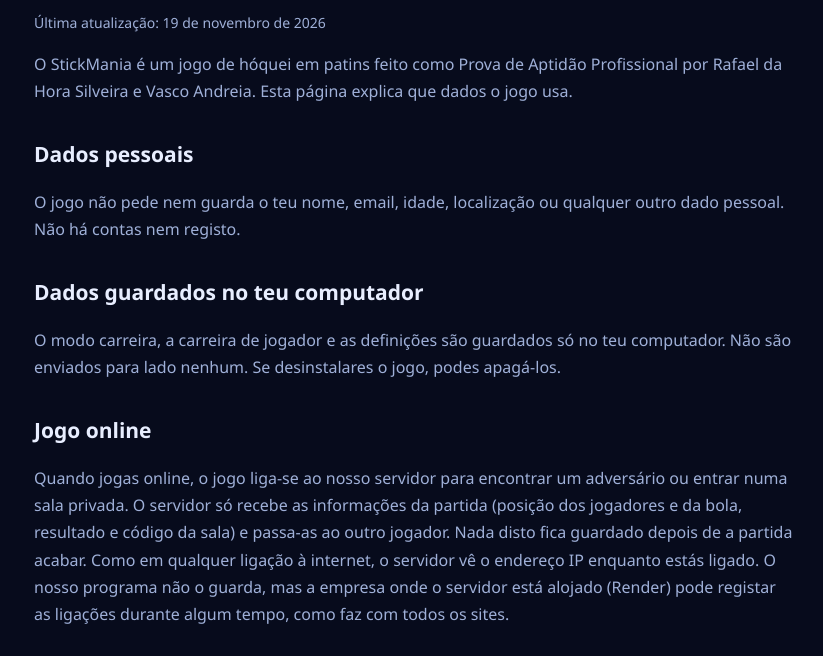
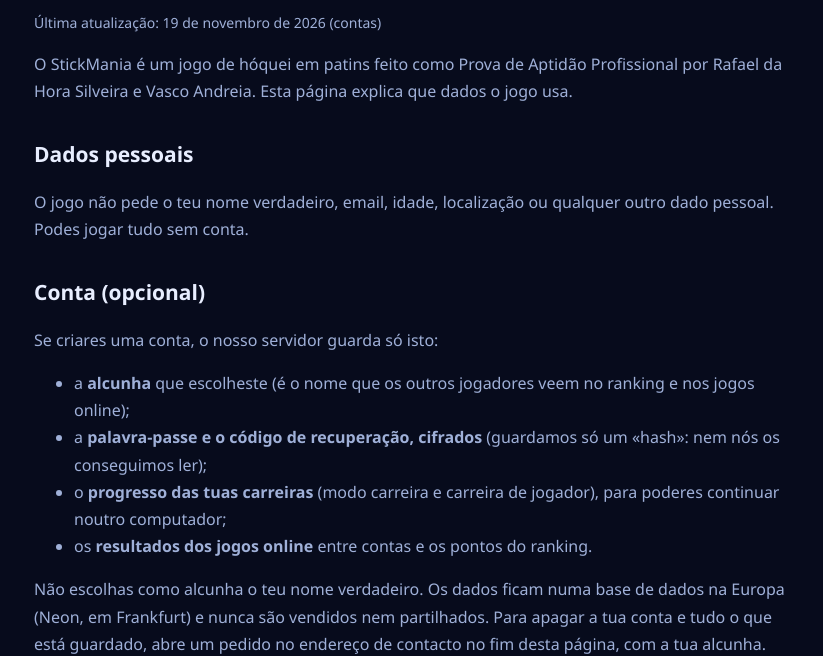
Before and after one commit to RafaelSilveira23/Stickmaniapap, a plain HTML site: page privacidade.html in a window 1280 px wide. Shown: the part 144-800 px from the top of the page, without its empty margins (226-1049 px from the left). Drawn offline with Linux system fonts and the light colour scheme.

Commit message:
Site: versao 41, contas e privacidade
Co-Authored-By: Claude Opus 5.5 <noreply@anthropic.com>

```diff
--- a/privacidade.html
+++ b/privacidade.html
@@ -20,18 +20,28 @@ p,li{color:var(--suave)}
 <body><div class="w">
 <a href="./">← Voltar ao StickMania</a>
 <h1>Política de privacidade</h1>
-<p class="data">Última atualização: 19 de novembro de 2026</p>
+<p class="data">Última atualização: 19 de novembro de 2026 (contas)</p>
 
 <p>O StickMania é um jogo de hóquei em patins feito como Prova de Aptidão Profissional por Rafael da Hora Silveira e Vasco Andreia. Esta página explica que dados o jogo usa.</p>
 
 <h2>Dados pessoais</h2>
-<p>O jogo não pede nem guarda o teu nome, email, idade, localização ou qualquer outro dado pessoal. Não há contas nem registo.</p>
+<p>O jogo não pede o teu nome verdadeiro, email, idade, localização ou qualquer outro dado pessoal. Podes jogar tudo sem conta.</p>
+
+<h2>Conta (opcional)</h2>
+<p>Se criares uma conta, o nosso servidor guarda só isto:</p>
+<ul>
+<li>a <b>alcunha</b> que escolheste (é o nome que os outros jogadores veem no ranking e nos jogos online);</li>
+<li>a <b>palavra-passe e o código de recuperação, cifrados</b> (guardamos só um «hash»: nem nós os conseguimos ler);</li>
+<li>o <b>progresso das tuas carreiras</b> (modo carreira e carreira de jogador), para poderes continuar noutro computador;</li>
+<li>os <b>resultados dos jogos online</b> entre contas e os pontos do ranking.</li>
+</ul>
+<p>Não escolhas como alcunha o teu nome verdadeiro. Os dados ficam numa base de dados na Europa (Neon, em Frankfurt) e nunca são vendidos nem partilhados. Para apagar a tua conta e tudo o que está guardado, abre um pedido no endereço de contacto no fim desta página, com a tua alcunha.</p>
 
 <h2>Dados guardados no teu computador</h2>
-<p>O modo carreira, a carreira de jogador e as definições são guardados só no teu computador. Não são enviados para lado nenhum. Se desinstalares o jogo, podes apagá-los.</p>
+<p>O modo carreira, a carreira de jogador e as definições são guardados no teu computador. Sem conta, não são enviados para lado nenhum; com conta, o progresso das carreiras também fica guardado na nuvem (ver acima). Se desinstalares o jogo, podes apagá-los.</p>
 
 <h2>Jogo online</h2>
-<p>Quando jogas online, o jogo liga-se ao nosso servidor para encontrar um adversário ou entrar numa sala privada. O servidor só recebe as informações da partida (posição dos jogadores e da bola, resultado e código da sala) e passa-as ao outro jogador. Nada disto fica guardado depois de a partida acabar. Como em qualquer ligação à internet, o servidor vê o endereço IP enquanto estás ligado. O nosso programa não o guarda, mas a empresa onde o servidor está alojado (Render) pode registar as ligações durante algum tempo, como faz com todos os sites.</p>
+<p>Quando jogas online, o jogo liga-se ao nosso servidor para encontrar um adversário ou entrar numa sala privada. Durante a partida, o servidor só passa as informações do jogo (posição dos jogadores e da bola, resultado e código da sala) ao outro jogador. Nada disto fica guardado depois de a partida acabar, a não ser o resultado final quando os dois jogadores têm conta (para o ranking). Como em qualquer ligação à internet, o servidor vê o endereço IP enquanto estás ligado. O nosso programa não o guarda, mas a empresa onde o servidor está alojado (Render) pode registar as ligações durante algum tempo, como faz com todos os sites.</p>
 
 <h2>Publicidade, análise e terceiros</h2>
 <p>O jogo não tem publicidade, não faz compras dentro do jogo, não usa ferramentas de análise e não partilha nem vende dados a ninguém.</p>
```
Also changed, not shown: index.html (+2 -2 lines).
